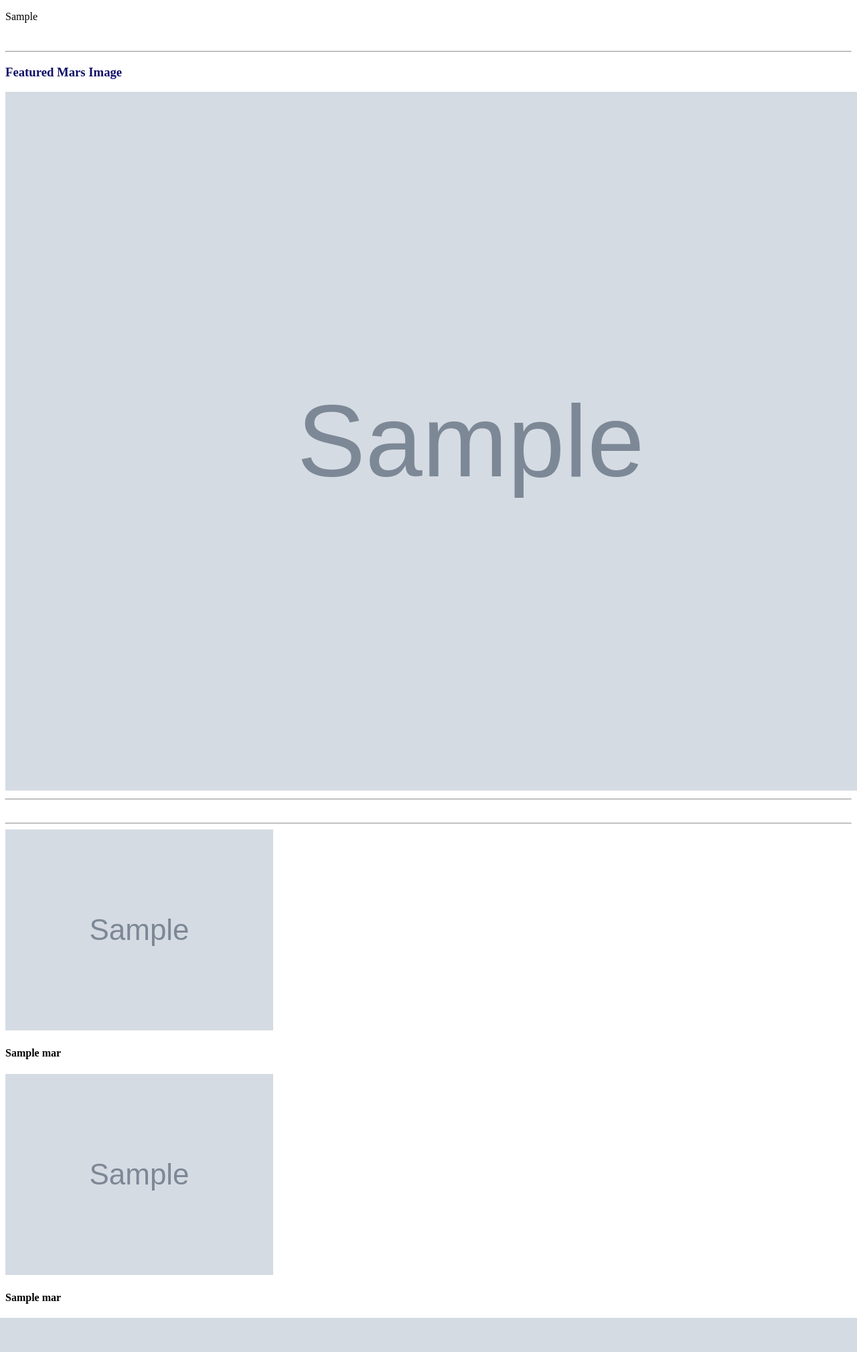
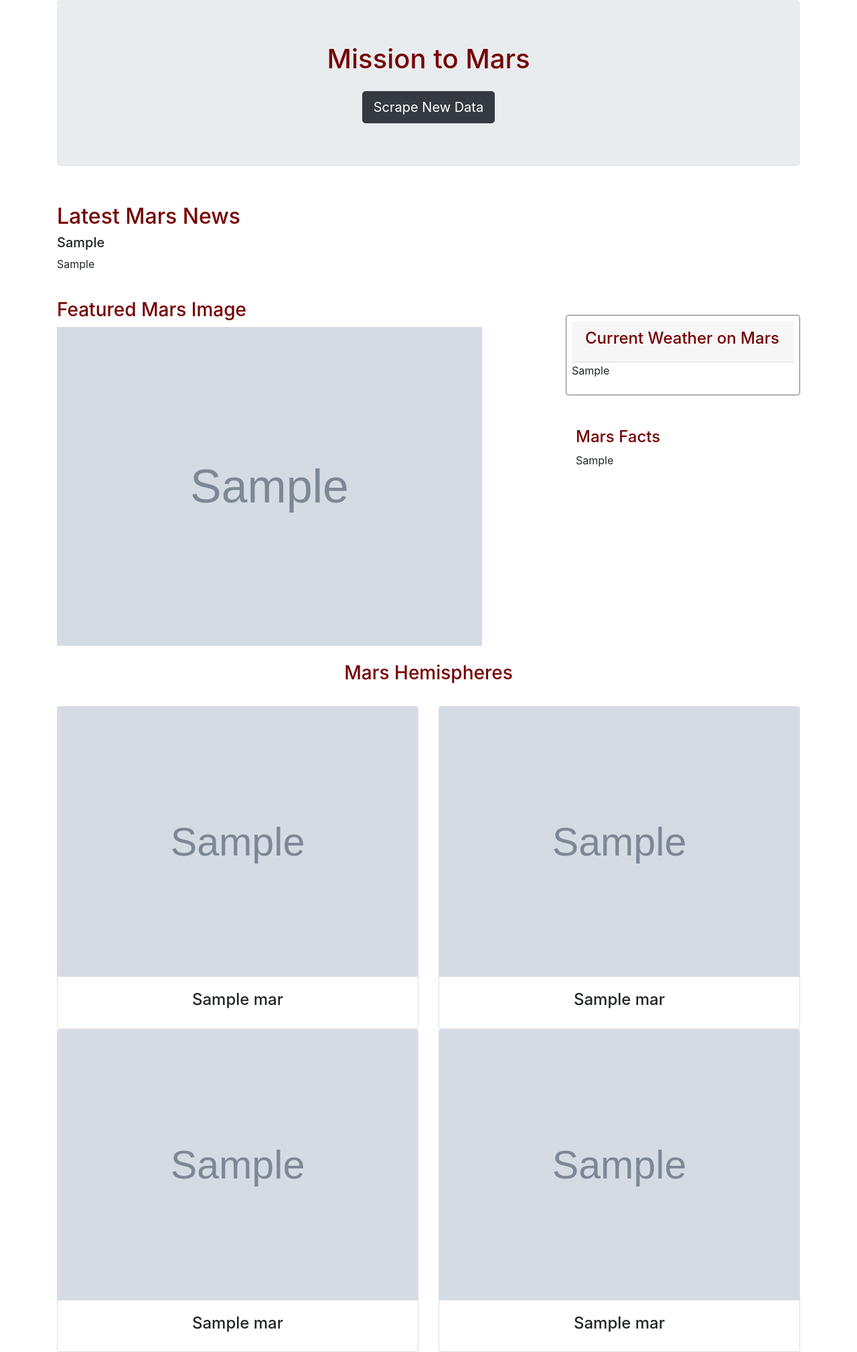
Before and after one commit to RodGuarneros/web-scraping-challenge, a Python web app: template Missions_to_Mars/templates/index.html in a window 1280 px wide; the page is wider, and only the part inside the window is pictured. Shown: that part at 67% size. Before the commit the page ends 1967 px from the top of that part, so only its background shows below. Run offline with Jinja, Linux system fonts and the light colour scheme; the template is opened without the code that fills it: most values are stand-ins (such as "Sample title", 1, 10 or a date in 2020); grey boxes marked "Sample" are stand-in pictures.

Commit message:
Last public

```diff
--- /dev/null
+++ b/Missions_to_Mars/environment/pyvenv.cfg
@@ -0,0 +1,3 @@
+home = D:\Users\rodrigo.guarneros.IFT\AppData\Local\Programs\Python\Python37
+include-system-site-packages = false
+version = 3.7.4
--- a/Missions_to_Mars/templates/index.html
+++ b/Missions_to_Mars/templates/index.html
@@ -1,25 +1,68 @@
 <!DOCTYPE html>
 <html lang="en">
+<head>
+    <meta charset="UTF-8">
+    <meta name="viewport" content="width=device-width, initial-scale=1.0">
+    <link rel="stylesheet" href="https://cdn.jsdelivr.net/npm/bootstrap@4.5.3/dist/css/bootstrap.min.css" integrity="sha384-TX8t27EcRE3e/ihU7zmQxVncDAy5uIKz4rEkgIXeMed4M0jlfIDPvg6uqKI2xXr2" crossorigin="anonymous">
+    <link rel="stylesheet" href="styles.css">
+    <title>Mars Information</title>
+</head>
+<body>
+    <div class="container">
+        <div class="jumbotron text-center">
+            <h1 style="color: #750000;">Mission to Mars</h1>
+            <!-- <p>{{ mars.news_header }}</p> -->
+            <a class="btn btn-dark btn-lg mt-3" href="/scrape" role="button">Scrape New Data</a>
+        </div>  <br>
+    </div>
+    <div class="container">
+        <div class="row">
+            <div class="col-md-12">
+                <h2 style="color: #750000;">Latest Mars News</h2>
+                <h5>{{ mars.news_header }}</h5>
                 <p>{{ mars.news_p }}</p><br>
             </div>
         </div>
     </div>
-    <hr>
     <div class="container">
         <div class="row">
             <div class="col-md-7">
                 <div class="box">
-                    <h3 style="color: rgb(15, 15, 105);">Featured Mars Image </h3>
-                    <img src="{{mars.ft_img}}" alt="Featured Image" width="110%">
+                    <h3 style="color: #750000;">Featured Mars Image </h3>
+                    <img src="{{mars.ft_img}}" alt="Featured Image" width="100%">
                 </div>
             </div>
-      <hr>
+            <div class="col-md-4 offset-1"><br>
+                <div class="card border-secondary p-2">
+                    <div class="card-header">
+                        <h4 style="color: #750000;">Current Weather on Mars</h4>
+                    </div>
+                    <p style="text-align: justify;">{{ mars.last_tweet }}</p>
+
+                </div><br>
+                <div class="container" style="white-space: nowrap;">
+                    <div class="box"> <br>
+                        <h4 style="color: #750000;">Mars Facts</h4>
+                        {{ mars.Html_table | safe }}
+
                     </div><br>
                 </div>
             </div>
         </div>
-    </div>
-<hr>
+    </div><br>
+    <div class="container">
+        <div class="row">
+            <div class="col-md-12">
+                <h3 style="color: #750000;" class="text-center">Mars Hemispheres</h3><br>
+            </div>
+            <div class="col-md-6">
+                <div class="card">
+                    <img class="card-img-top" src="{{mars.image0}}" alt="1st Hemisphere">
+                    <div class="card-body">
+                        <h4 class="text-center">{{mars.title0}}</h4>
+                    </div>
+                </div>
+            </div>
             <div class="col-md-6">
                 <div class="card">
                     <img class="card-img-top" src="{{mars.image1}}" alt="1st Hemisphere">
@@ -36,6 +79,13 @@
                     </div>
                 </div>
             </div>
+            <div class="col-md-6">
+                <div class="card">
+                    <img class="card-img-top" src="{{mars.image3}}" alt="1st Hemisphere">
+                    <div class="card-body">
+                        <h4 class="text-center">{{mars.title3}}</h4>
+                    </div>
+                </div>
             </div>
         </div>
     </div>
```
Also changed, not shown: 11 other files.
